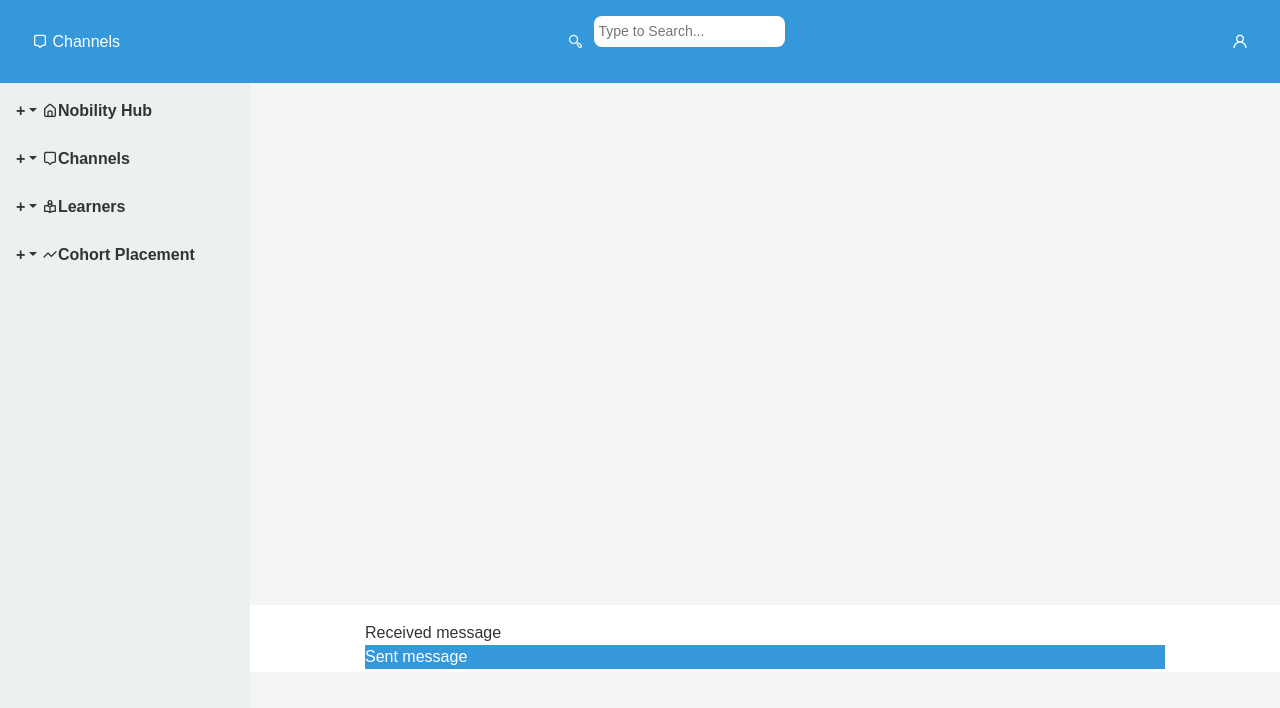
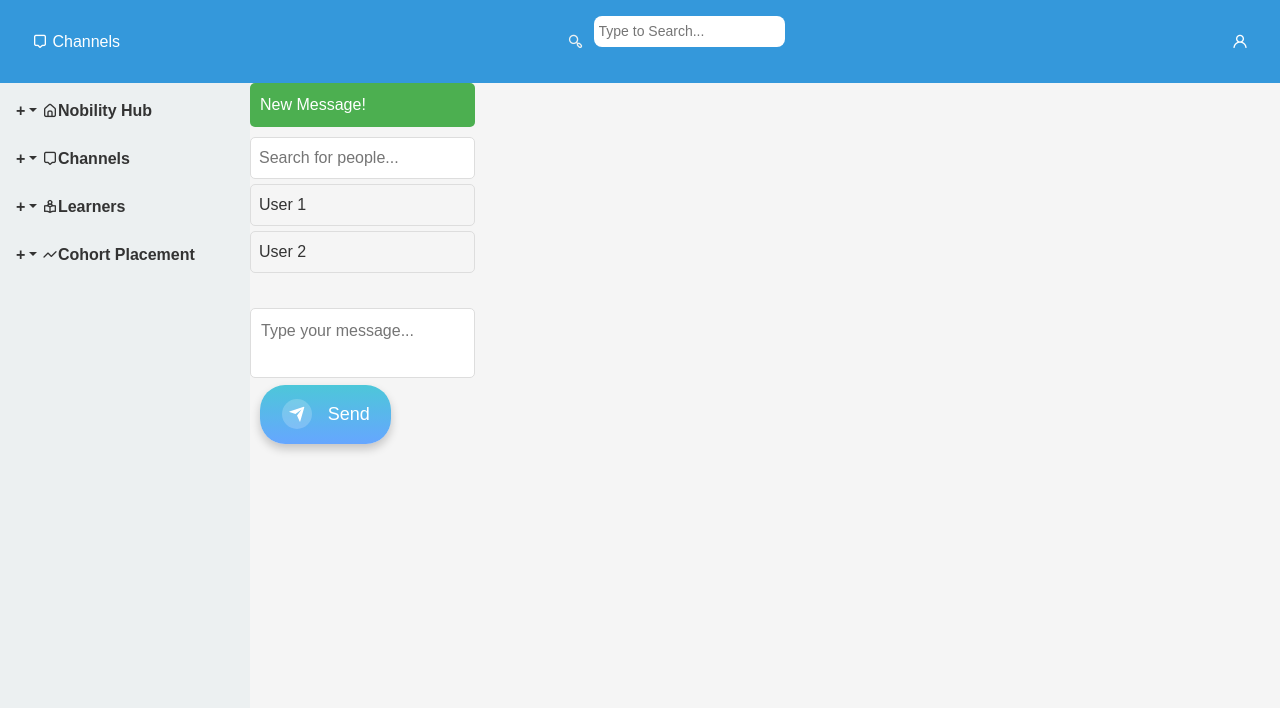
Before and after one commit to Jamescjay/Nobility-hub-client, a React (Create React App) app: page /dashboard in a window 1280 px wide. Shown: the top 708 px of the page. Built offline with nearby package versions, Linux system fonts and the light colour scheme.

Commit message:
the project

```diff
--- a/src/components/Dashboard.js
+++ b/src/components/Dashboard.js
@@ -1,15 +1,13 @@
 import React, { useState } from 'react';
-import NavigationBar from './NavigationBarAdmin';
+import NavigationBarAdmin from './NavigationBarAdmin';
 import SidebarAdmin from './SidebarAdmin';
 import MessagingSectionAdmin from './messaging/MessagingSectionAdmin';
- // Import Canvas component
 import '../styling/Dashboard.css';
 
 const Admindashboard = () => {
   const [nobilityHubOpen, setNobilityHubOpen] = useState(false);
   const [channelsOpen, setChannelsOpen] = useState(false);
   const [studentsDropdownOpen, setStudentsDropdownOpen] = useState(false);
-
   const [selectedSection, setSelectedSection] = useState(null);
 
   const handleLogout = () => {
@@ -17,17 +15,14 @@ const Admindashboard = () => {
     // Implement your logout logic here
   };
 
-  // const handleSectionClick = (section) => {
-  //   setSelectedSection(section);
-  // };
-
   const handleSectionClick = (section) => {
     setSelectedSection(section);
   };
 
   return (
     <div className="learners-dashboard-container">
-      <NavigationBar  handleLogout={handleLogout} />
+      <NavigationBarAdmin handleLogout={handleLogout} />
+      <div className="learners-main-content">
         <SidebarAdmin
           handleSectionClick={handleSectionClick}
           nobilityHubOpen={nobilityHubOpen}
@@ -36,9 +31,9 @@ const Admindashboard = () => {
           setChannelsOpen={setChannelsOpen}
           studentsDropdownOpen={studentsDropdownOpen}
           setStudentsDropdownOpen={setStudentsDropdownOpen}
-
         />
         <MessagingSectionAdmin />
+      </div>
     </div>
   );
 };
--- a/src/components/messaging/MessagingSectionAdmin.js
+++ b/src/components/messaging/MessagingSectionAdmin.js
@@ -1,8 +1,10 @@
+// MessagingSectionAdmin.js
 import React, { useState } from 'react';
 import '../../styling/MessagingSectionAdmin.css';
 
 const MessagingSectionAdmin = () => {
   const [messageInput, setMessageInput] = useState('');
+  const [messages, setMessages] = useState([]);
 
   const handleInputChange = (event) => {
     setMessageInput(event.target.value);
@@ -10,23 +12,17 @@ const MessagingSectionAdmin = () => {
 
   const sendMessageToBackend = async () => {
     try {
-      // getting the Api from the backend developer regarding message sending
-      const response = await fetch('http://127.0.0.1:5555/message', {
-        method: 'POST',
-        headers: {
-          'Content-Type': 'application/json',
-        },
-        body: JSON.stringify({
-          message: messageInput,
-          receiver: 'id', // we are making the receiver to get the message with their unique ID
-        }),
-      });
+      // Simulating API call
+      console.log('Message sent to backend:', messageInput);
 
-      if (response.ok) {
-        console.log('Message successfully sent');
-      } else {
-        console.error('Failed to send message');
-      }
+      // Update the state with the new message
+      setMessages([
+        ...messages,
+        { text: messageInput, sender: 'user', timestamp: new Date() },
+      ]);
+
+      // Clear the message input
+      setMessageInput('');
     } catch (error) {
       console.error('Message error', error);
     }
@@ -34,26 +30,65 @@ const MessagingSectionAdmin = () => {
 
   const handleSentMessage = () => {
     sendMessageToBackend();
-    setMessageInput('');
   };
 
   return (
-    <div className="learners-right-content">
+    <div className="messaging-section">
+      <div className="notification-area">
+        <div className="notification">New Message!</div>
+      </div>
+
+      <div className="search-and-recent-chats">
+        <input type="text" placeholder="Search for people..." />
+        <div className="recent-chats">
+          <div className="chat-item">User 1</div>
+          <div className="chat-item">User 2</div>
+        </div>
+      </div>
+
       <div className="learners-conversation-container">
-        {/* Your messaging content goes here */}
-        <div className="learners-message">Received message</div>
-        <div className="learners-message sender">Sent message</div>
+        <div className="learners-chat-container">
+          {messages.map((msg, index) => (
+            <div
+              key={index}
+              className={`learners-message ${msg.sender === 'user' ? 'sent' : 'received'}`}
+            >
+              <div className="message-text">{msg.text}</div>
+              <div className="message-timestamp">
+                {msg.timestamp.toLocaleTimeString([], { hour: '2-digit', minute: '2-digit' })}
               </div>
+            </div>
+          ))}
+        </div>
+      </div>
+
       <div className="learners-message-input">
+        <div className="textarea-wrapper">
           <textarea
             placeholder="Type your message..."
             value={messageInput}
             onChange={handleInputChange}
           ></textarea>
-        {/* Add send button or any other controls as needed */}
           <button onClick={handleSentMessage} className="sent-button">
-          Send
+            <div className="svg-wrapper-1">
+              <div className="svg-wrapper">
+                <svg
+                  xmlns="http://www.w3.org/2000/svg"
+                  viewBox="0 0 24 24"
+                  width="24"
+                  height="24"
+                >
+                  <path fill="none" d="M0 0h24v24H0z"></path>
+                  <path
+                    fill="currentColor"
+                    d="M1.946 9.315c-.522-.174-.527-.455.01-.634l19.087-6.362c.529-.176.832.12.684.638l-5.454 19.086c-.15.529-.455.547-.679.045L12 14l6-8-8 6-8.054-2.685z"
+                  ></path>
+                </svg>
+              </div>
+            </div>
+            <span>Send</span>
           </button>
+        </div>
       </div>
     </div>
   );
--- a/src/styling/Dashboard.css
+++ b/src/styling/Dashboard.css
@@ -10,6 +10,10 @@
   display: flex;
   flex-direction: column;
   height: 100vh;
+}
+
+.learners-main-content {
+  display: flex; /* Use flexbox for layout */
 }
 
 /* Top Navigation Bar */
--- a/src/styling/MessagingSectionAdmin.css
+++ b/src/styling/MessagingSectionAdmin.css
@@ -1,33 +1,90 @@
-/* MessagingSection.css */
+/* MessagingSectionAdmin.css */
 
-/* Add any specific styles for the messaging section here */
-
-/* Example styles */
-.learners-right-content {
-    flex: 1;
-    padding: 1rem;
-    background-color: #f4f4f4; /* Set a background color if needed */
-    overflow: auto;
-    margin-left: 250px;
-    margin-top: -10%;
-    margin-bottom: 10%;
+.messaging-section {
+  display: flex;
+  flex-direction: column;
 }
 
-  /* Style for the conversation container */
+.notification-area {
+  margin-bottom: 10px;
+}
+
+.notification {
+  background-color: #4caf50;
+  color: #fff;
+  padding: 10px;
+  border-radius: 5px;
+}
+
+.search-and-recent-chats {
+  display: flex;
+  flex-direction: column;
+  margin-bottom: 10px;
+}
+
+.search-and-recent-chats input {
+  padding: 8px;
+  margin-bottom: 5px;
+  border: 1px solid #ddd;
+  border-radius: 5px;
+}
+
+.recent-chats {
+  display: flex;
+  flex-direction: column;
+}
+
+.recent-chats .chat-item {
+  padding: 8px;
+  border: 1px solid #ddd;
+  border-radius: 5px;
+  margin-bottom: 5px;
+}
+
 .learners-conversation-container {
   max-width: 800px;
   margin: 0 auto;
 }
 
+.learners-chat-container {
+  display: flex;
+  flex-direction: column;
+  gap: 10px;
+}
 
-  /* Style for the sender's message */
+.learners-message {
+  padding: 10px;
+  border-radius: 8px;
+  max-width: 70%;
+  word-wrap: break-word;
+  margin-bottom: 10px;
+}
+
 .learners-message.sender {
-    background-color: #3498db; /* Blue color for the sender's messages */
+  align-self: flex-end;
+  background-color: #3498db;
   color: #ffffff;
 }
 
-  /* Style for the message input area */
+.message-text {
+  word-wrap: break-word;
+  font-size: 1rem;
+}
+
+.message-timestamp {
+  font-size: 0.8em;
+  color: #888;
+}
+
+.learners-message.sent {
+  align-self: flex-end;
+  background-color: #dcf8c6;
+  color: #000;
+}
+
 .learners-message-input {
+  display: flex;
+  flex-direction: column;
   margin-top: 20px;
 }
 
@@ -39,4 +96,62 @@
   resize: none;
 }
 
-  /* Add any other styling for buttons, icons, etc., as needed */
+.sent-button {
+  font-family: inherit;
+  font-size: 18px;
+  background: linear-gradient(to bottom, #4dc7d9 0%, #66a6ff 100%);
+  color: white;
+  padding: 0.8em 1.2em;
+  display: flex;
+  align-items: center;
+  justify-content: center;
+  border: none;
+  border-radius: 25px;
+  box-shadow: 0px 5px 10px rgba(0, 0, 0, 0.2);
+  transition: all 0.3s;
+  cursor: pointer;
+  margin-left: 10px;
+}
+
+.sent-button:hover {
+  transform: translateY(-3px);
+  box-shadow: 0px 8px 15px rgba(0, 0, 0, 0.3);
+}
+
+.sent-button:active {
+  transform: scale(0.95);
+  box-shadow: 0px 2px 5px rgba(0, 0, 0, 0.2);
+}
+
+.sent-button span {
+  display: block;
+  margin-left: 0.4em;
+  transition: all 0.3s;
+}
+
+.sent-button svg {
+  width: 18px;
+  height: 18px;
+  fill: white;
+  transition: all 0.3s;
+}
+
+.sent-button .svg-wrapper {
+  display: flex;
+  align-items: center;
+  justify-content: center;
+  width: 30px;
+  height: 30px;
+  border-radius: 50%;
+  background-color: rgba(255, 255, 255, 0.2);
+  margin-right: 0.5em;
+  transition: all 0.3s;
+}
+
+.sent-button:hover .svg-wrapper {
+  background-color: rgba(255, 255, 255, 0.5);
+}
+
+.sent-button:hover svg {
+  transform: rotate(45deg);
+}
```
Lines whose indentation alone changed are shown as unchanged.
